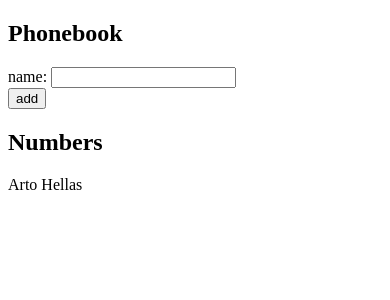
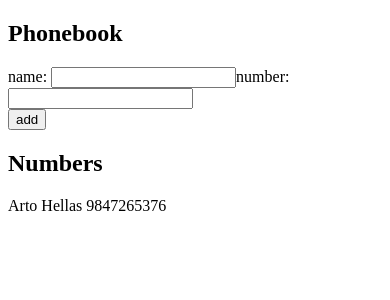
Before and after one commit to Ambady1/Part-2, a React (Create React App) app in the folder Exercise 2.6-/: page / in a window 390 px wide. Shown: the top 300 px of the page. Built offline with nearby package versions, Linux system fonts and the light colour scheme.

Commit message:
Exercise 2.8
Completed exercise 2.8. Added number in phonebook

```diff
--- a/Exercise 2.6-/src/App.js
+++ b/Exercise 2.6-/src/App.js
@@ -2,10 +2,12 @@ import { useState } from 'react'
 
 const App = () => {
   const [persons, setPersons] = useState([
-    { name: 'Arto Hellas' }
+    { name: 'Arto Hellas',
+    number: '9847265376'}
   ])
+
   const [newName, setNewName] = useState('')
-
+  const [newNumber, setNewNumber] = useState('')
   const handleChange = (e) => {
     e.preventDefault()
 
@@ -15,9 +17,10 @@ const App = () => {
       return
     }
 
-    const newContact = { name: newName }
+    const newContact = { name: newName,number: newNumber }
     setPersons(persons.concat(newContact))
     setNewName('')
+    setNewNumber('')
   }
 
   return (
@@ -26,13 +29,17 @@ const App = () => {
       <form onSubmit={handleChange}>
         <div>
           name: <input type='text' value={newName} onChange={(e) => { setNewName(e.target.value) }} />
+          number: <input type='text' value={newNumber} onChange={(e) => { setNewNumber(e.target.value) }} />
         </div>
         <div>
           <button type="submit">add</button>
         </div>
       </form>
       <h2>Numbers</h2>
-      {persons.map(person => <div key={person.name}>{person.name}</div>)}
+      {persons.map(person => <div key={person.name}>
+        {person.name}&nbsp;
+        {person.number}
+        </div>)}
     </div>
   )
 }
```
